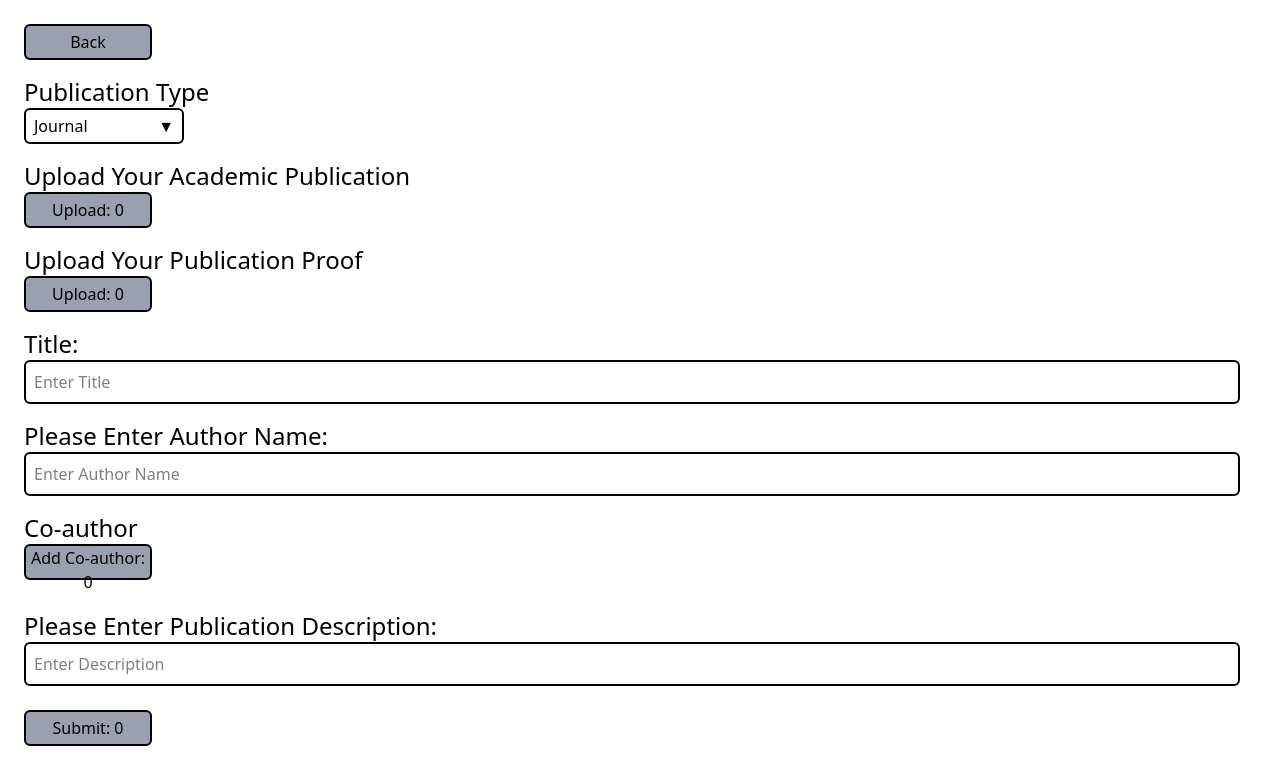
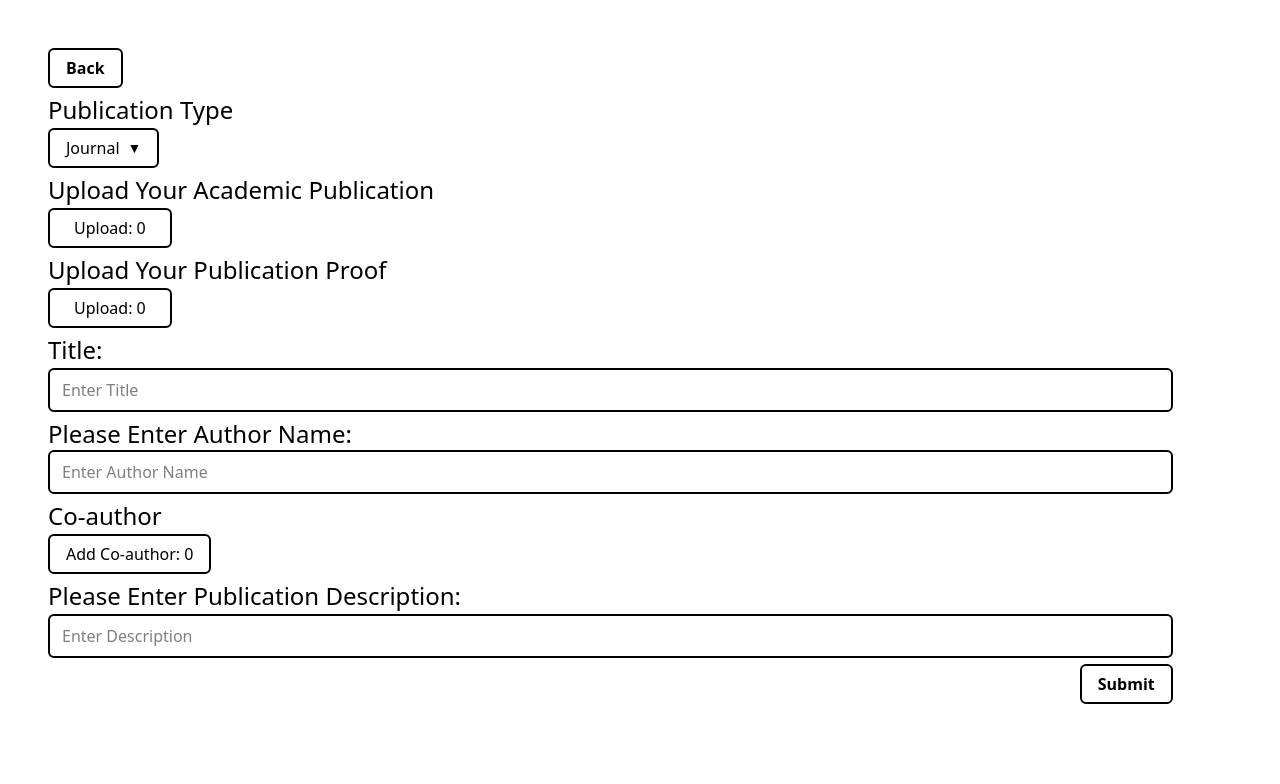
Before and after one commit to tonju1124/sef-project, a React (Vite) app: page / in a window 1280 px wide. Shown: the top 784 px of the page. Built offline with nearby package versions, Linux system fonts and the light colour scheme.

Commit message:
feat: rework upload page

```diff
--- /dev/null
+++ b/src/upload.css
@@ -0,0 +1,14 @@
+@keyframes slideDown {
+  from {
+    opacity: 0;
+    transform: translateY(-30px);
+  }
+  to {
+    opacity: 1;
+    transform: translateY(0);
+  }
+}
+
+.dropdown-open {
+  animation: slideDown 0.3s ease-out forwards;
+}
--- a/src/upload.jsx
+++ b/src/upload.jsx
@@ -1,63 +1,71 @@
-import { useState } from 'react'
+import { useState } from "react";
+import "./upload.css";
 
 function Upload() {
-  const [uploadCount, setUploadCount] = useState(0)
-  const [proofCount, setProofCount] = useState(0)
-  const [coAuthorCount, setCoAuthorCount] = useState(0)
-  const [submitCount, setSubmitCount] = useState(0)
-  const [journalOpen, setJournalOpen] = useState(false)
-  const [selectedType, setSelectedType] = useState("Journal")
+  const [uploadCount, setUploadCount] = useState(0);
+  const [proofCount, setProofCount] = useState(0);
+  const [coAuthorCount, setCoAuthorCount] = useState(0);
+  const [submitCount, setSubmitCount] = useState(0);
+  const [journalOpen, setJournalOpen] = useState(false);
+  const [selectedType, setSelectedType] = useState("Journal");
 
   const handleUploadClick = () => {
-    setUploadCount(uploadCount + 1)
-  }
+    setUploadCount(uploadCount + 1);
+  };
 
   const handleProofClick = () => {
-    setProofCount(proofCount + 1)
-  }
+    setProofCount(proofCount + 1);
+  };
 
   const handleCoAuthorClick = () => {
-    setCoAuthorCount(coAuthorCount + 1)
-  }
+    setCoAuthorCount(coAuthorCount + 1);
+  };
 
   const handleSubmitClick = () => {
-    setSubmitCount(submitCount + 1)
-  }
+    setSubmitCount(submitCount + 1);
+  };
 
-  const journalOptions = ["Journal", "Proceeding", "Book", "Article", "Chapter"]
+  const journalOptions = [
+    "Journal",
+    "Proceeding",
+    "Book",
+    "Article",
+    "Chapter",
+  ];
 
   return (
-    <div>
+    <div className="flex flex-col p-12 bg-white text-black h-screen select-none">
+      <div className="flex flex-col gap-1.5">
         {/* Back Button */}
-      <button
-        onClick={handleUploadClick}
-        className="bg-gray-400 text-black ml-6 mt-6 border-2 border-black rounded-md h-9 w-32"
-      >
+        <button className="text-black border-2 border-black rounded-md py-1.5 px-4 font-semibold hover:bg-gray-200 transition-all duration-200 cursor-pointer flex w-fit">
           Back
         </button>
+        {/* Journal Dropdown */}
+        <div className="flex flex-col gap-0.5">
+          <h1 className=" text-2xl">Publication Type</h1>
 
-      {/* Journal Dropdown */}
-      <p className="ml-6 text-2xl mt-4">Publication Type</p>
-
-      <div className="relative ml-6">
+          <div className="relative text-black">
             <button
               onClick={() => setJournalOpen(!journalOpen)}
-          className="bg-white text-black border-2 border-black rounded-md h-9 w-40 px-2 flex justify-between items-center"
+              className="bg-white border-2 border-black rounded-md px-4 py-1.5 flex justify-between items-center hover:bg-gray-100 transition-all duration-200 cursor-pointer"
             >
               {selectedType}
-          <span className="ml-2">▼</span>
+              <span
+                className={`ml-2 text-sm transition-transform duration-300 ${journalOpen ? "rotate-180" : ""}`}
+              >
+                ▼
+              </span>
             </button>
-
             {journalOpen && (
-          <div className="absolute bg-white border-2 border-black rounded-md mt-1 w-40 z-10">
+              <div className="absolute bg-white border-2 border-black rounded-md mt-1 w-40 z-10 dropdown-open">
                 {journalOptions.map((option) => (
                   <button
                     key={option}
                     onClick={() => {
-                  setSelectedType(option)
-                  setJournalOpen(false)
+                      setSelectedType(option);
+                      setJournalOpen(false);
                     }}
-                className="block w-full text-left px-2 py-1 hover:bg-white"
+                    className="block w-full text-left px-2 py-2 hover:bg-gray-200 transition-colors duration-150 cursor-pointer"
                   >
                     {option}
                   </button>
@@ -65,67 +73,92 @@ function Upload() {
               </div>
             )}
           </div>
+        </div>
+        {/* End of Journal Dropdown */}
 
         {/* Academic Publication */}
-      <p className="ml-6 text-2xl mt-4">Upload Your Academic Publication</p>
+        <div className="flex flex-col gap-0.5">
+          <h1 className="text-2xl">Upload Your Academic Publication</h1>
           <button
             onClick={handleUploadClick}
-        className="bg-gray-400 text-black ml-6 border-2 border-black rounded-md h-9 w-32"
+            className="bg-white text-black border-2 border-black rounded-md py-1.5 px-6 w-fit hover:bg-gray-100 transition-all duration-200 cursor-pointer"
           >
             Upload: {uploadCount}
           </button>
+        </div>
+        {/* End of  Academic Publication */}
 
         {/* Publication Proof */}
-      <p className="ml-6 text-2xl mt-4">Upload Your Publication Proof</p>
+        <div className="flex flex-col gap-0.5">
+          <h1 className="text-2xl">Upload Your Publication Proof</h1>
           <button
             onClick={handleProofClick}
-        className="bg-gray-400 text-black ml-6 border-2 border-black rounded-md h-9 w-32"
+            className="bg-white text-black border-2 border-black rounded-md py-1.5 px-6 w-fit hover:bg-gray-100 transition-all duration-200 cursor-pointer"
           >
             Upload: {proofCount}
           </button>
+        </div>
+        {/* End of Publication Proof */}
 
         {/* Title */}
-      <p className="ml-6 text-2xl mt-4">Title:</p>
+        <div className="flex flex-col gap-0.5">
+          <h1 className="text-2xl">Title:</h1>
           <input
             type="text"
-        className="border-2 border-black p-2 ml-6 rounded-md w-[95%]"
+            className="border-2 border-black py-2 px-3 rounded-md w-[95%] hover:bg-gray-100 transition-all duration-200"
             placeholder="Enter Title"
           />
+        </div>
+        {/* End of Title */}
 
         {/* Author Name */}
-      <p className="ml-6 text-2xl mt-4">Please Enter Author Name:</p>
+        <div className="flex flex-col gap-0.5">
+          <div className="flex flex-col">
+            <h1 className="text-2xl">Please Enter Author Name:</h1>
             <input
               type="text"
-        className="border-2 border-black p-2 ml-6 rounded-md w-[95%]"
+              className="border-2 border-black py-2 px-3 rounded-md w-[95%] hover:bg-gray-100 transition-all duration-200"
               placeholder="Enter Author Name"
             />
+          </div>
+        </div>
+        {/* End of Author Name */}
 
         {/* Co-author */}
-      <p className="ml-6 text-2xl mt-4">Co-author</p>
+        <div className="flex flex-col gap-0.5">
+          <h1 className="text-2xl">Co-author</h1>
           <button
             onClick={handleCoAuthorClick}
-        className="bg-gray-400 text-black ml-6 border-2 border-black rounded-md h-9 w-32"
+            className="bg-white text-black border-2 border-black rounded-md py-1.5 px-4 w-fit hover:bg-gray-100 transition-all duration-200 cursor-pointer"
           >
             Add Co-author: {coAuthorCount}
           </button>
+        </div>
+        {/* End of Co-author */}
 
         {/* Description */}
-      <p className="ml-6 text-2xl mt-4">Please Enter Publication Description:</p>
+        <div className="flex flex-col gap-0.5">
+          <h1 className="text-2xl">Please Enter Publication Description:</h1>
           <input
             type="text"
-        className="border-2 border-black p-2 ml-6 rounded-md w-[95%]"
+            className="border-2 border-black py-2 px-3 rounded-md w-[95%] hover:bg-gray-100 transition-all duration-200"
             placeholder="Enter Description"
           />
+        </div>
+        {/* Description */}
 
         {/* Submit */}
-      <button
+        <div className="flex justify-end w-[95%]">
+          <p
             onClick={handleSubmitClick}
-        className="bg-gray-400 text-black ml-6 mt-6 border-2 border-black rounded-md h-9 w-32"
+            className="text-black border-2 border-black rounded-md py-1.5 px-4 font-semibold hover:bg-gray-200 transition-all duration-200 cursor-pointer"
           >
-        Submit: {submitCount}
-      </button>
+            Submit
+          </p>
         </div>
-  )
+      </div>
+    </div>
+  );
 }
 
-export default Upload
+export default Upload;
```
Lines whose indentation alone changed are shown as unchanged.
